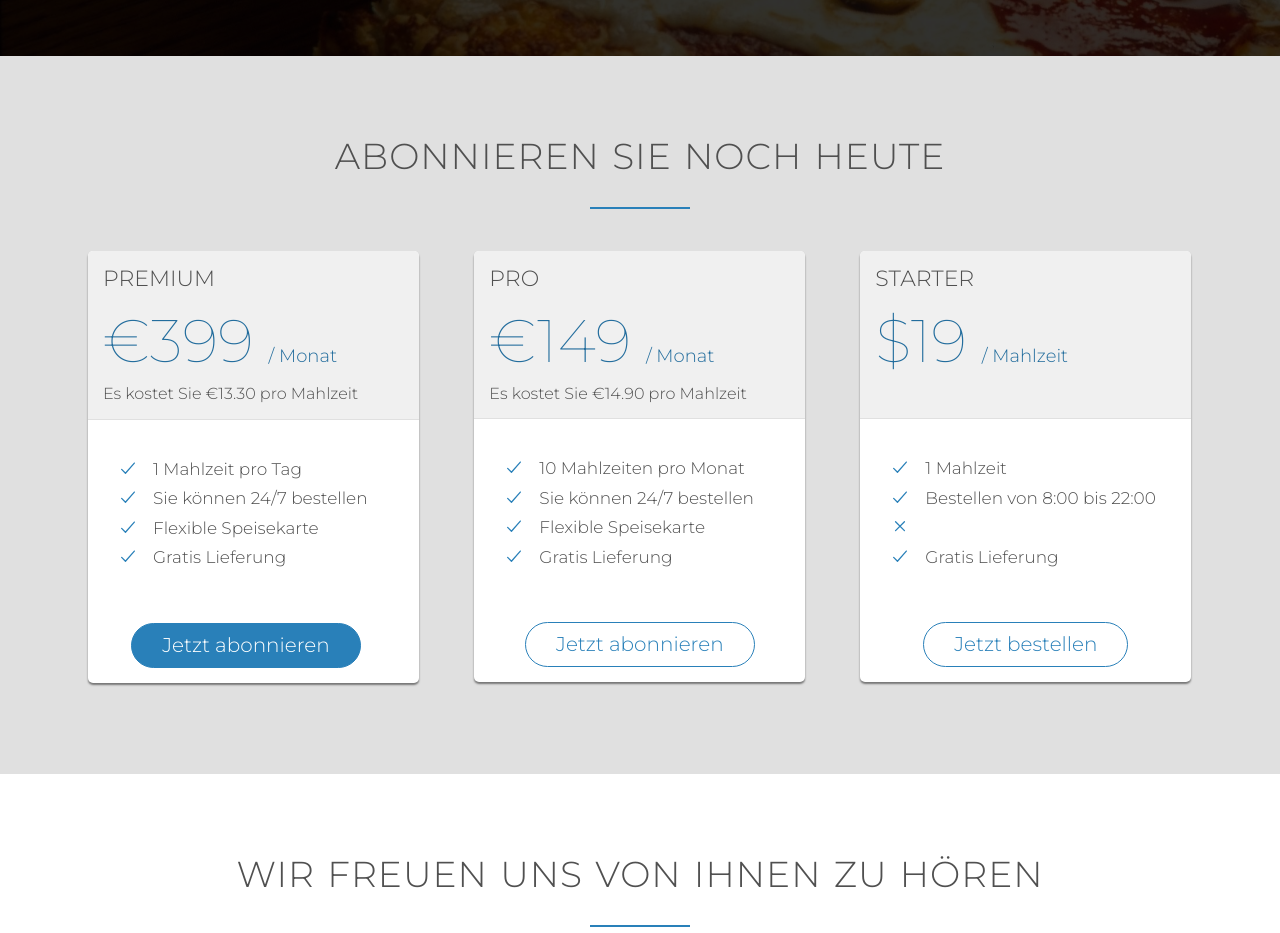
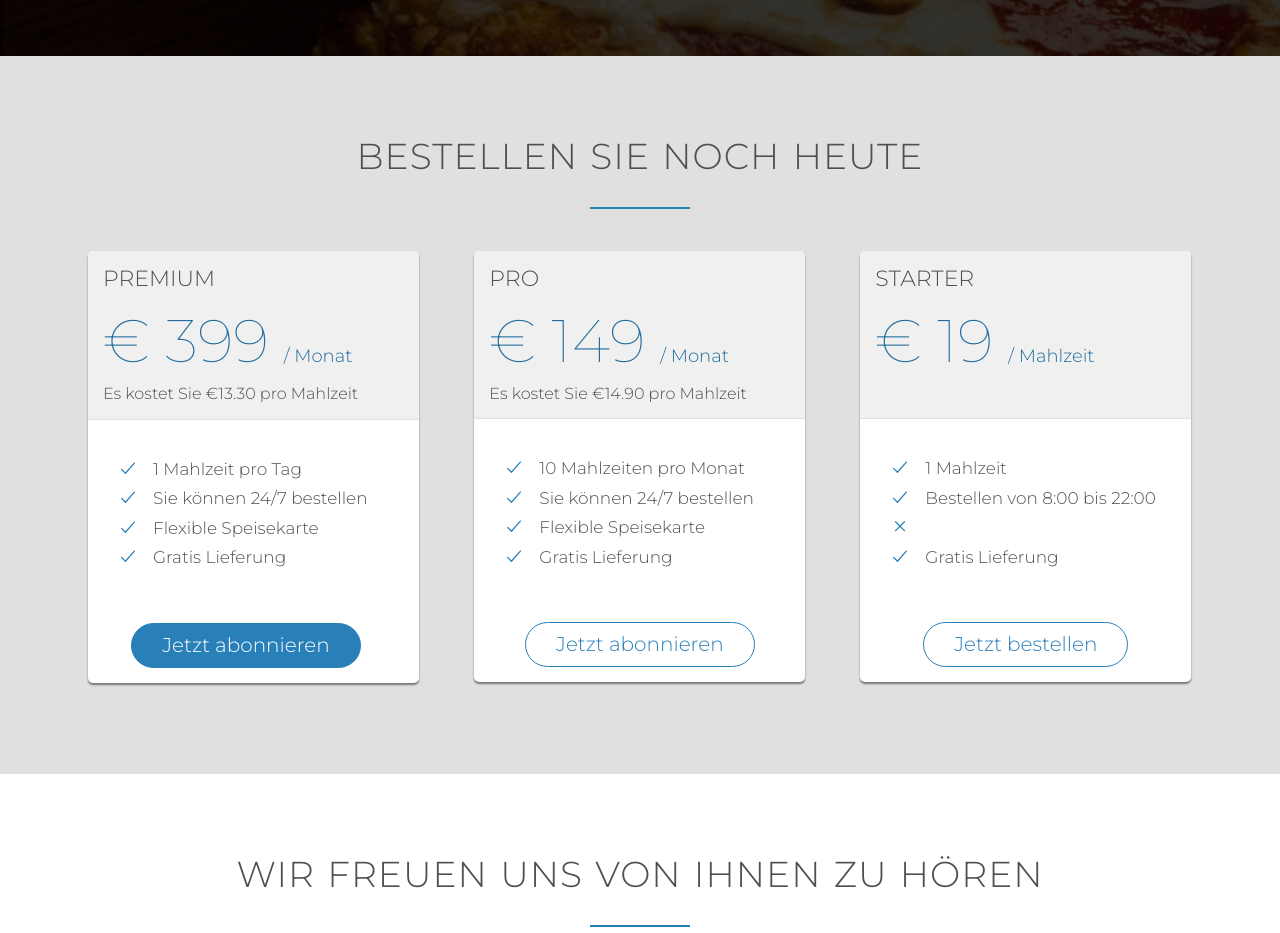
Before and after one commit to JulianRatschiller/NATURALPIN, a plain HTML site: page index.html in a window 1280 px wide. Shown: the part 4277-5210 px from the top of the page. Drawn offline with nearby package versions, Linux system fonts and the light colour scheme.

Commit message:
Add files via upload

```diff
--- a/index.html
+++ b/index.html
@@ -304,14 +304,14 @@
 
     <section class="section-plans js--section-plans">
         <div class="row">
-            <h2>Abonnieren Sie noch heute</h2>
+            <h2>Bestellen Sie noch heute</h2>
         </div>
         <div class="row">
             <div class="col span-1-of-3">
                 <div class="plan-box js--wp-4">
                     <div>
                         <h3>Premium</h3>
-                        <p class="plan-price">€399 <span>/ Monat</span></p>
+                        <p class="plan-price">€ 399 <span>/ Monat</span></p>
                         <p class="plan-price-meal">Es kostet Sie €13.30 pro Mahlzeit</p>
                     </div>
                     <ul>
@@ -337,7 +337,7 @@
                 <div class="plan-box">
                     <div>
                         <h3>Pro</h3>
-                        <p class="plan-price">€149 <span>/ Monat</span></p>
+                        <p class="plan-price">€ 149 <span>/ Monat</span></p>
                         <p class="plan-price-meal">Es kostet Sie €14.90 pro Mahlzeit</p>
                     </div>
                     <ul>
@@ -363,7 +363,7 @@
                 <div class="plan-box">
                     <div>
                         <h3>Starter</h3>
-                        <p class="plan-price">$19 <span>/ Mahlzeit</span></p>
+                        <p class="plan-price">€ 19 <span>/ Mahlzeit</span></p>
                         <p class="plan-price-meal">&nbsp;</p>
                     </div>
                     <ul>
```
